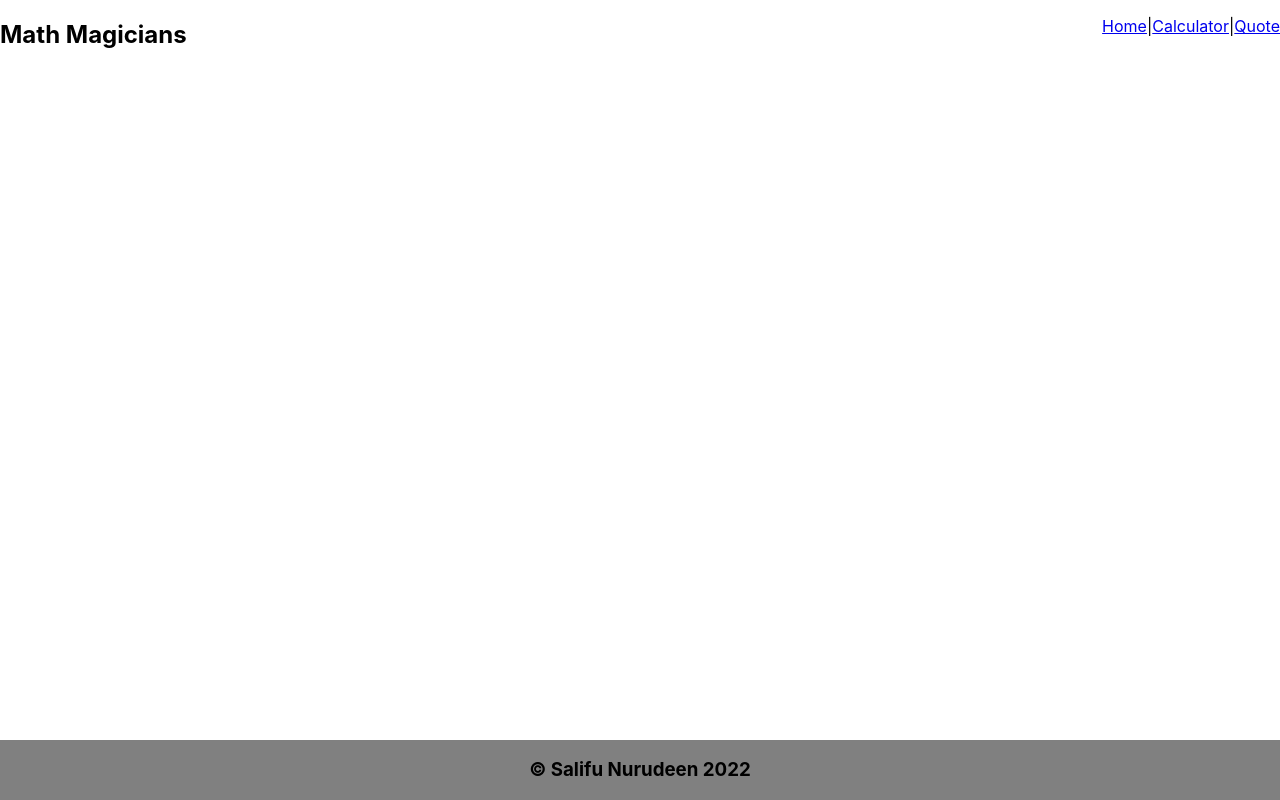
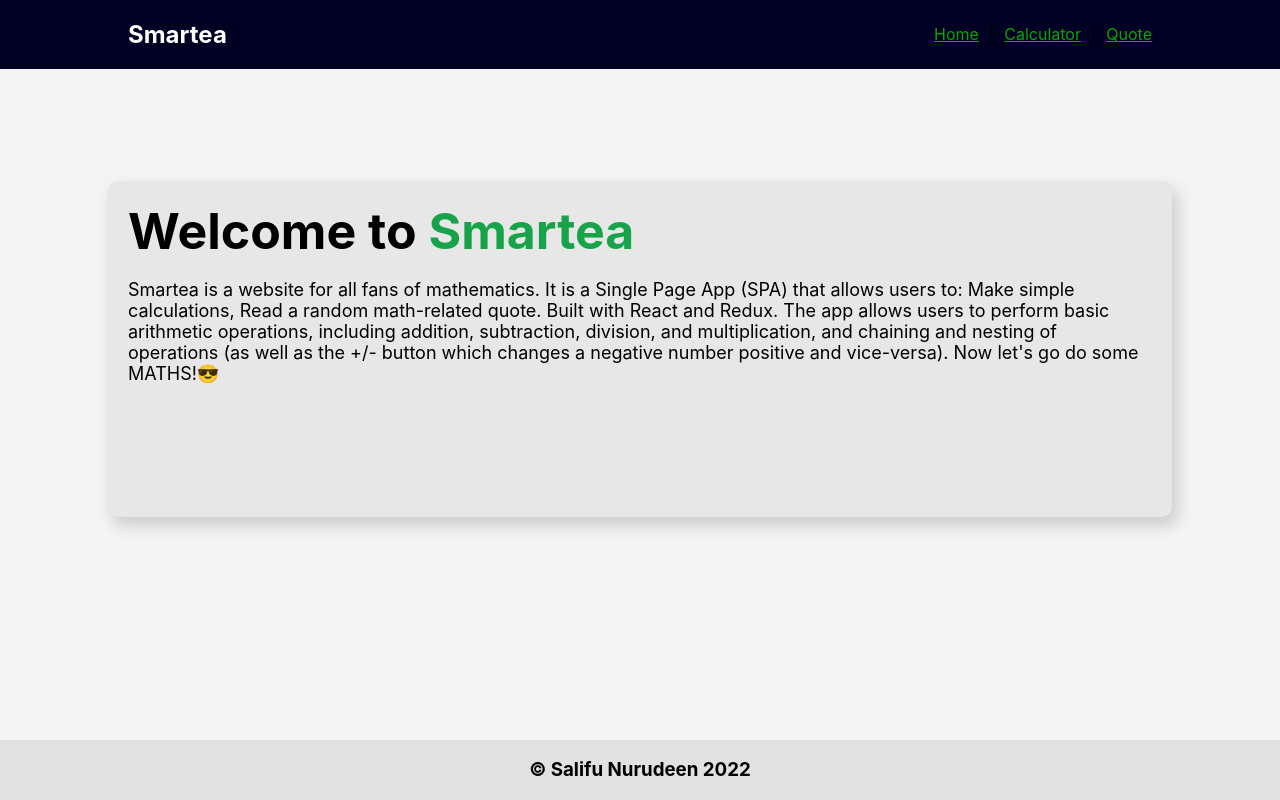
Before and after one commit to Alhajideen/Math-magician, a React (Create React App) app: page / in a window 1280 px wide. Built offline with nearby package versions, Linux system fonts and the light colour scheme.

Commit message:
add style for quote section

```diff
--- a/package.json
+++ b/package.json
@@ -7,7 +7,9 @@
     "@testing-library/react": "^13.4.0",
     "@testing-library/user-event": "^13.5.0",
     "big.js": "^6.2.1",
+    "bootstrap": "^5.2.2",
     "react": "^18.2.0",
+    "react-bootstrap": "^2.5.0",
     "react-dom": "^18.2.0",
     "react-router-dom": "^6.4.3",
     "react-scripts": "5.0.1",
--- a/src/components/Home.js
+++ b/src/components/Home.js
@@ -2,7 +2,26 @@
 
 function Home() {
   return (
-    <div />
+    <div className="home-container">
+      <div className="home-message">
+        <div className="home-header">
+          <h2>
+            <span className="welcome">Welcome to </span>
+            <span className="app-name">Smartea</span>
+          </h2>
+          <p>
+            Smartea is a website for all fans of mathematics. It is a Single
+            Page App (SPA) that allows users to: Make simple calculations, Read
+            a random math-related quote. Built with React and Redux. The app
+            allows users to perform basic arithmetic operations, including
+            addition, subtraction, division, and multiplication, and chaining
+            and nesting of operations (as well as the +/- button which changes a
+            negative number positive and vice-versa). Now let&apos;s go do some
+            MATHS!😎
+          </p>
+        </div>
+      </div>
+    </div>
   );
 }
 
--- a/src/components/Maths.js
+++ b/src/components/Maths.js
@@ -4,11 +4,13 @@
 function Maths() {
   return (
     <div>
-      <div className="do-maths">
-        <h2>Lets do some Maths</h2>
-      </div>
-      <div className="calculator">
-        <Calculator />
+      <div className="maths">
+        <div className="do-maths">
+          <h2>Lets do some Maths😎</h2>
+        </div>
+        <div className="containt-calc">
+          <Calculator />
+        </div>
       </div>
     </div>
   );
--- a/src/components/Nav.js
+++ b/src/components/Nav.js
@@ -4,10 +4,10 @@
 function Nav() {
   return (
     <div>
-      <header>
+      <header className="header">
         <nav className="nav-bar">
           <div className="logo">
-            <h1>Math Magicians</h1>
+            <h1>Smartea</h1>
           </div>
           <ul className="links">
             <Link to="/">
--- a/src/components/Quote.js
+++ b/src/components/Quote.js
@@ -2,7 +2,20 @@
 
 function Quote() {
   return (
-    <div>Quote</div>
+    <div>
+      <div className="quotes-container">
+        <div className="quote-body">
+          <h2>
+            Lorem ipsum dolor sit amet consectetur adipisicing elit. Sint autem
+            quisquam eligendi non nulla distinctio fuga dolor, nostrum molestias
+            sunt!
+          </h2>
+          <button id="btn" type="button">
+            Get Another Quote
+          </button>
+        </div>
+      </div>
+    </div>
   );
 }
 
--- a/src/index.css
+++ b/src/index.css
@@ -5,6 +5,7 @@
     sans-serif;
   -webkit-font-smoothing: antialiased;
   -moz-osx-font-smoothing: grayscale;
+  background-color: rgb(244, 244, 244);
 }
 
 code {
@@ -20,16 +21,20 @@
 }
 
 .calc-container {
-  height: 100vh;
+  width: 51vw;
+  height: 61vh;
+  border-radius: 10px;
   display: flex;
   justify-content: center;
   align-items: center;
+  background-color: #010123;
 }
 
 .calculator {
-  width: 40vw;
-  height: 50vh;
+  width: 50vw;
+  height: 60vh;
   text-align: center;
+  border-radius: 50px;
 }
 
 .action {
@@ -51,20 +56,164 @@
   cursor: pointer;
 }
 
+.header {
+  background-color: #010123;
+}
+
 .nav-bar {
   display: flex;
   justify-content: space-between;
+  align-items: center;
+  width: 80%;
+  margin: auto;
+}
+
+.nav-bar a {
+  color: rgb(4, 168, 4);
+}
+
+.nav-bar a:hover {
+  color: rgb(89, 255, 89);
+}
+.nav-bar .logo h1 {
+  /* font-size: 40px; */
+  color: white;
 }
 
 .links {
   list-style: none;
   display: flex;
+  gap: 10px;
 }
 
 .footer {
   position: fixed;
   bottom: 0;
-  background-color: grey;
+  background-color: rgb(225, 225, 225);
   text-align: center;
   width: 100%;
 }
+
+.maths {
+  width: 80%;
+  margin: auto;
+  margin-top: 10px;
+  display: flex;
+  justify-content: space-around;
+  align-items: center;
+}
+
+.do-maths {
+  width: 35%;
+}
+
+.do-maths h2 {
+  font-size: 80px;
+  color: #010123;
+}
+
+.containt-calc {
+  width: 60%;
+}
+
+.home-container {
+  height: 70vh;
+  display: flex;
+  align-items: center;
+}
+
+.home-header h2 {
+  font-size: 50px;
+  font-weight: 700;
+  margin: 0;
+  padding: 0;
+}
+
+.home-header h2 .app-name {
+  color: #16a34a;
+}
+
+.home-header p {
+  font-size: 18px;
+}
+
+.home-message {
+  width: 80%;
+  margin: auto;
+  height: 37vh;
+  background-color: rgb(231, 231, 231);
+  padding: 20px;
+  border-radius: 10px;
+  box-shadow: 5px 8px 16px 1px rgba(0, 0, 0, 0.16);
+  -webkit-box-shadow: 5px 8px 16px 1px rgba(0, 0, 0, 0.16);
+  -moz-box-shadow: 5px 8px 16px 1px rgba(0, 0, 0, 0.16);
+}
+
+.quotes-container {
+  height: 70vh;
+  display: flex;
+  align-items: center;
+}
+
+.quote-body {
+  width: 80%;
+  margin: auto;
+  text-align: center;
+}
+
+.quote-body h2 {
+  box-shadow: 5px 8px 16px 1px rgba(0, 0, 0, 0.16);
+  -webkit-box-shadow: 5px 8px 16px 1px rgba(0, 0, 0, 0.16);
+  -moz-box-shadow: 5px 8px 16px 1px rgba(0, 0, 0, 0.16);
+  padding: 30px;
+  border-radius: 10px;
+  margin: 20px 0;
+}
+
+.quote-body button {
+  background-color: #16a34a;
+  color: white;
+  width: 15%;
+  margin: auto;
+  padding: 15px;
+  border-radius: 5px;
+  box-shadow: 5px 8px 16px 1px rgba(0, 0, 0, 0.16);
+  -webkit-box-shadow: 5px 8px 16px 1px rgba(0, 0, 0, 0.16);
+  -moz-box-shadow: 5px 8px 16px 1px rgba(0, 0, 0, 0.16);
+  cursor: pointer;
+}
+
+@media (max-width: 767px) {
+  .home-container {
+    width: 95%;
+    margin: auto;
+  }
+
+  .home-message {
+    height: auto;
+  }
+
+  .maths {
+    display: block;
+  }
+
+  .do-maths {
+    display: none;
+  }
+
+  .containt-calc {
+    width: 100%;
+  }
+
+  .calculator {
+    width: 100%;
+  }
+
+  .calc-container {
+    width: 100%;
+  }
+
+  .quote-body button {
+    width: auto;
+  }
+}
```
Also changed, not shown: 1 other file (tests, documents, lock files or other folders).
